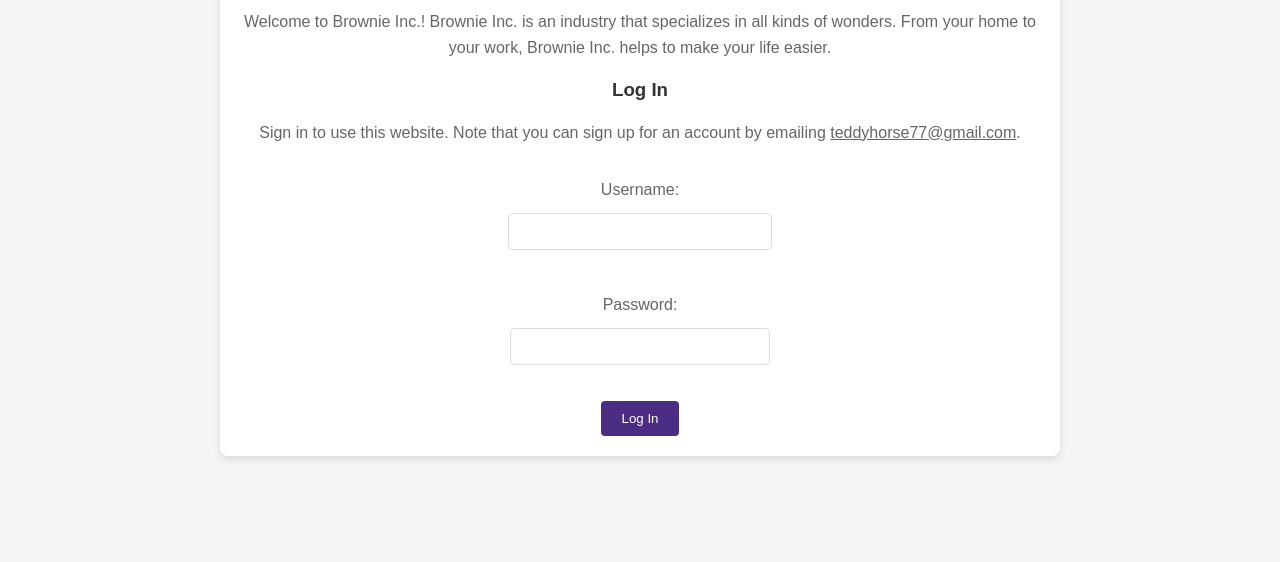
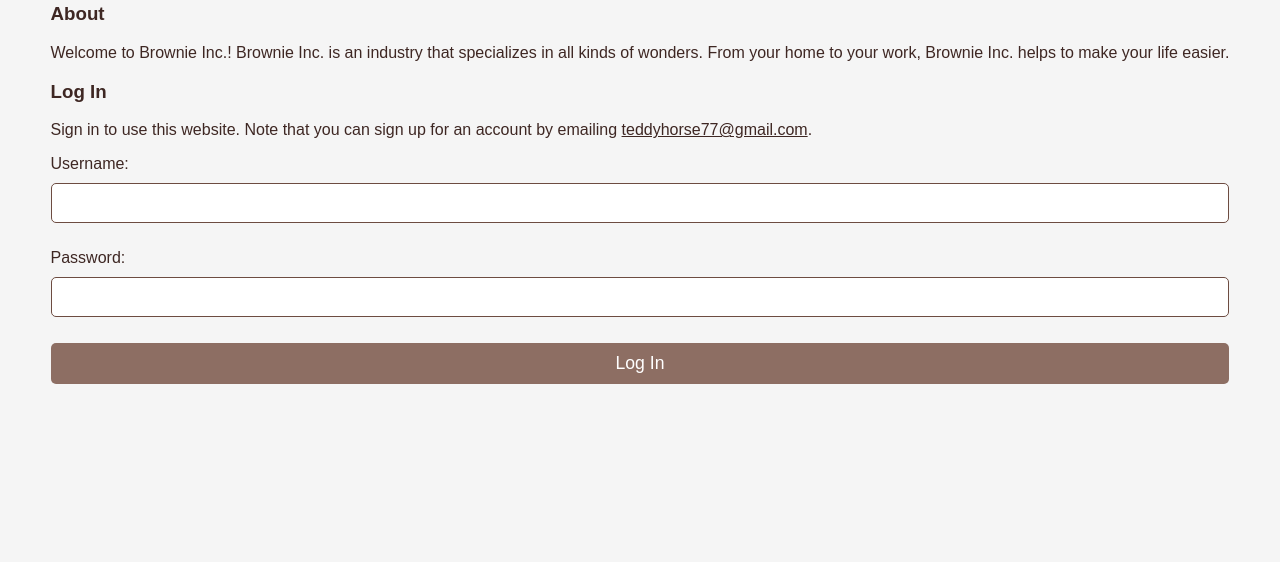
Before and after one commit to Pighij/brownie, a plain HTML site: page index.html in a window 1280 px wide. Shown: the part 238-800 px from the top of the page. Drawn offline with Linux system fonts and the light colour scheme.

Commit message:
Update style.css

```diff
--- a/style.css
+++ b/style.css
@@ -1,71 +1,93 @@
-/* Apply a basic style to the whole body */
+/* General Styles */
 body {
   font-family: Arial, sans-serif;
-  background-color: #f5f5f5;
+  background-color: #f5f5f5; /* Light beige background */
+  color: #3e2723; /* Dark brown text color */
   margin: 0;
   padding: 0;
   display: flex;
   justify-content: center;
   align-items: center;
-  height: 100vh; /* Full viewport height */
+  height: 100vh;
+  flex-direction: column;
 }
 
-/* Style the content box */
-.container {
-  background-color: #fff;
-  border-radius: 8px;
-  padding: 20px;
-  box-shadow: 0 4px 8px rgba(0, 0, 0, 0.1);
-  width: 80%; /* Adjust the width to your preference */
-  max-width: 800px; /* Maximum width */
+h1 {
+  font-size: 2.5em;
+  margin: 0;
+  color: #3e2723; /* Dark brown */
 }
 
-/* Style for the header */
-h1 {
+/* Top Bar Styles */
+.top-bar {
+  background-color: #6d4c41; /* Medium brown color for top bar */
+  padding: 20px;
   text-align: center;
-  color: #4b2e83;
+  width: 100%;
 }
 
-/* Style for the subheaders */
-h3 {
-  color: #333;
+/* Content Area */
+.content {
+  padding: 20px;
   text-align: center;
+  max-width: 600px;
+  width: 100%;
 }
 
-/* Style for the text */
-p {
-  color: #666;
-  text-align: center;
-  font-size: 16px;
-  line-height: 1.6;
+/* About Section */
+.about {
+  margin-bottom: 30px;
 }
 
-/* Center the form */
-form {
-  display: flex;
-  flex-direction: column;
-  align-items: center;
+/* Login Box Styles */
+.login-box {
+  width: 100%;
+  max-width: 300px;
+  margin: 30px auto;
+  padding: 20px;
+  background-color: #fff3e0; /* Light cream color for the form */
+  border-radius: 10px;
+  box-shadow: 0 0 10px rgba(0, 0, 0, 0.1);
 }
 
 input {
+  width: 100%;
   padding: 10px;
-  margin: 10px;
-  border: 1px solid #ddd;
-  border-radius: 4px;
-  width: 80%;
-  max-width: 400px; /* Limit input field width */
+  margin: 10px 0;
+  border: 1px solid #6d4c41; /* Brown border for input */
+  border-radius: 5px;
+  box-sizing: border-box;
+  font-size: 1em;
 }
 
 button {
-  background-color: #4b2e83;
-  color: #fff;
+  width: 100%;
+  padding: 10px;
+  background-color: #8d6e63; /* Brownish button color */
+  color: white;
   border: none;
-  padding: 10px 20px;
-  margin-top: 10px;
-  border-radius: 4px;
+  border-radius: 5px;
   cursor: pointer;
+  font-size: 1.1em;
 }
 
 button:hover {
-  background-color: #5b3f9a;
+  background-color: #6d4c41; /* Darker brown on hover */
 }
+
+/* Order Form Styles */
+.order-form {
+  width: 100%;
+  max-width: 300px;
+  margin: 30px auto;
+  padding: 20px;
+  background-color: #fff3e0; /* Light cream color for the order form */
+  border-radius: 10px;
+  box-shadow: 0 0 10px rgba(0, 0, 0, 0.1);
+}
+
+#order-message {
+  margin-top: 20px;
+  font-size: 1.2em;
+  color: #3e2723;
+}
```
